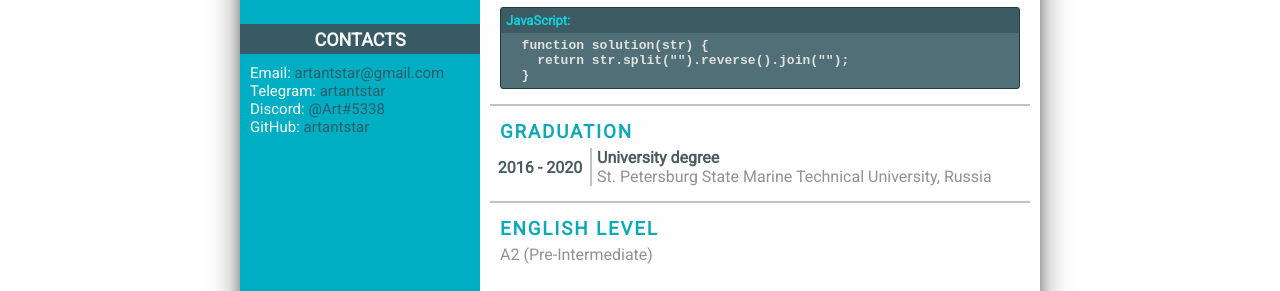
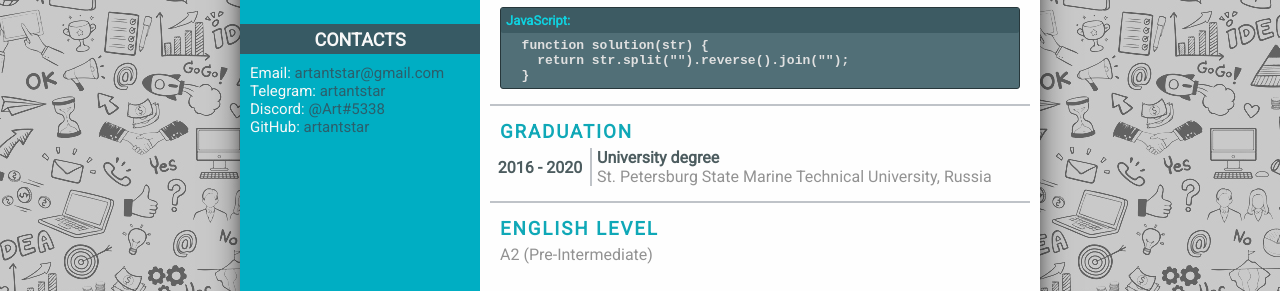
Before and after one commit to artantstar/rsschool-cv-old, a plain HTML site: page index.html in a window 1280 px wide. Shown: the part 355-646 px from the top of the page. Drawn offline with Linux system fonts and the light colour scheme.

Commit message:
feat: add background image

```diff
--- a/style.css
+++ b/style.css
@@ -8,6 +8,7 @@
 
 body {
   font-family: Roboto;
+  background-image: url(assets/background.jpg);
 }
 
 a,
@@ -23,7 +24,7 @@ ul li {
 .wrapper {
   margin: 0 auto;
   max-width: 800px;
-  box-shadow: 0 15px 30px rgba(0,0,0,0.5), 0 15px 10px rgba(0,0,0,0.25);
+  box-shadow: 0 15px 30px rgba(0, 0, 0, 0.5), 0 15px 10px rgba(0, 0, 0, 0.25);
   filter: none;
 }
 
```
Also changed, not shown: assets/background.jpg (added).
